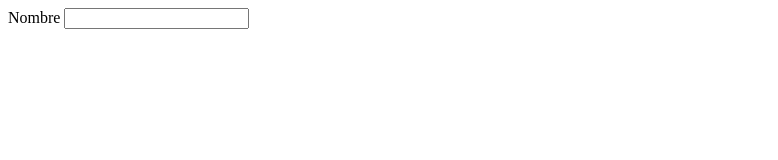
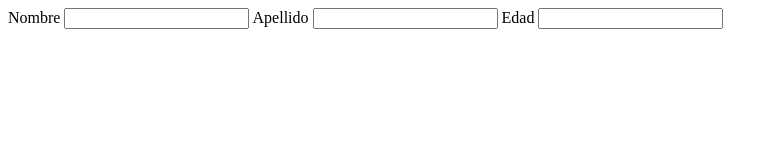
Before and after one commit to juanrosol/curso-nucba-clase01, a plain HTML site: page form.html in a window 1280 px wide. Shown: the whole page, without its empty margins (0-778 px from the left). Drawn offline with Linux system fonts and the light colour scheme.

Commit message:
segui completando el formulario

```diff
--- a/form.html
+++ b/form.html
@@ -8,5 +8,9 @@
   <body>
     <label for="name">Nombre</label>
     <input id="name" type="text" />
+    <label for="surname">Apellido</label>
+    <input id="surname" type="text"/>
+    <label id="age">Edad</label>
+    <input id="age" type="number"/>
   </body>
 </html>
```
